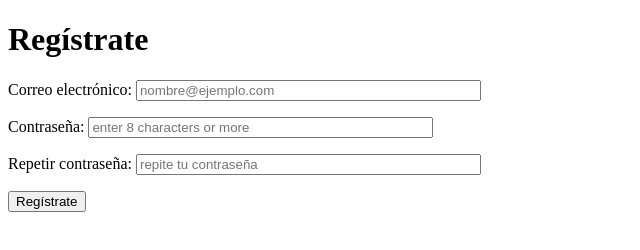
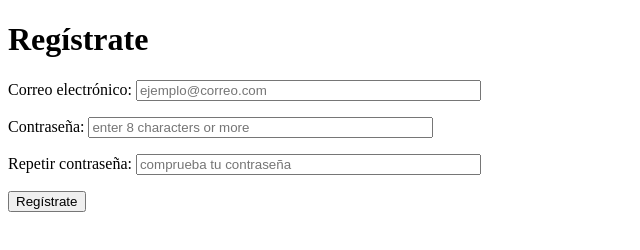
Before and after one commit to Marcossanchez149/2EVAL_Programacion_TICO2_Marcossanchez149, a plain HTML site: page formularios/index.html in a window 1280 px wide. Shown: the full height of the page, 0-640 px from the left. Drawn offline with Linux system fonts and the light colour scheme.

Commit message:
Update index.html

```diff
--- a/formularios/index.html
+++ b/formularios/index.html
@@ -11,11 +11,11 @@
 <body>
     <h1>Regístrate</h1>
     <form action="procesar.php">
-        <p>Correo electrónico: <input type="text" name="correo electrónico" size="40" placeholder="nombre@ejemplo.com">
+        <p>Correo electrónico: <input type="text" name="correo electrónico" size="40" placeholder="ejemplo@correo.com">
         </p>
         <p>Contraseña: <input type="text" name="contraseña" size="40" placeholder="enter 8 characters or more"></p>
-        <p>Repetir contraseña: <input type="text" name="repetir contraseña" size="40"
-                placeholder="repite tu contraseña"></p>
+        <p>Repetir contraseña: <input type="text" name="comprobar contraseña" size="40"
+                placeholder="comprueba tu contraseña"></p>
         <p>
             <input type="submit" value="Regístrate">
 
```
